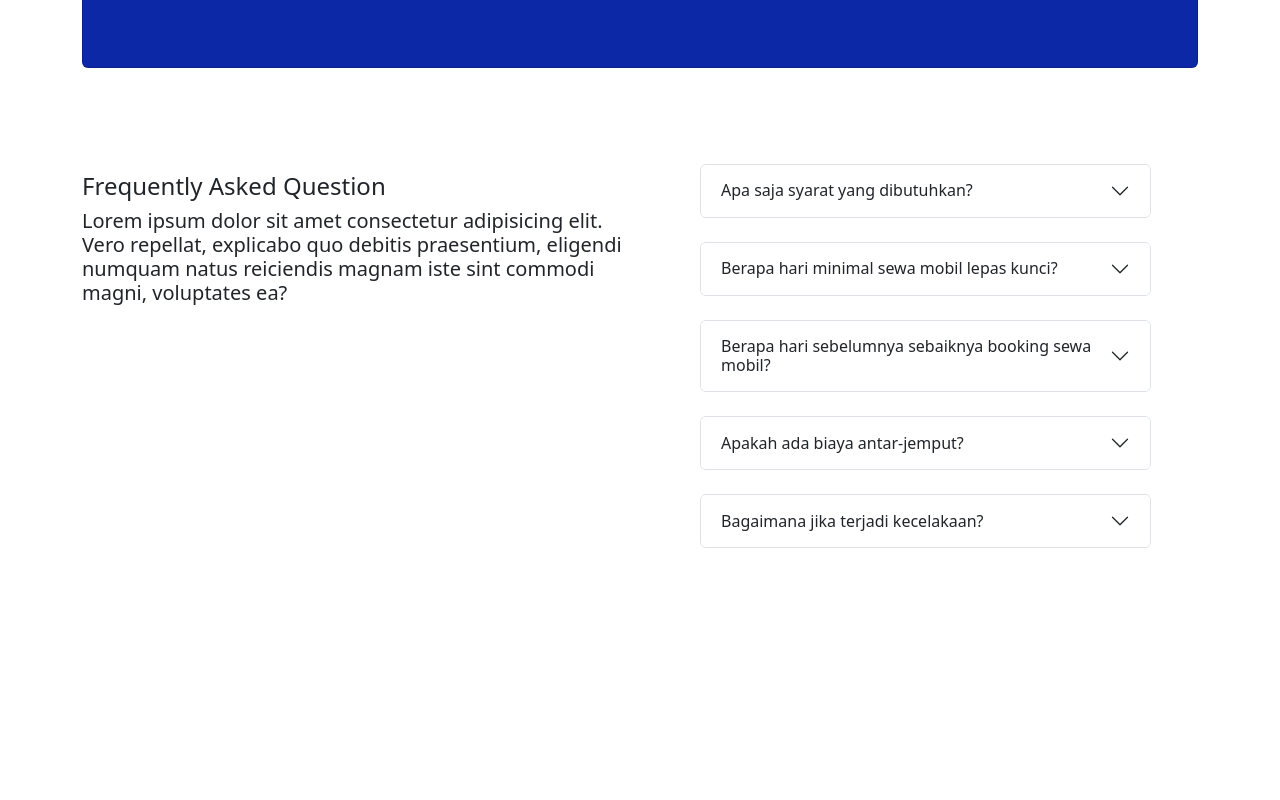
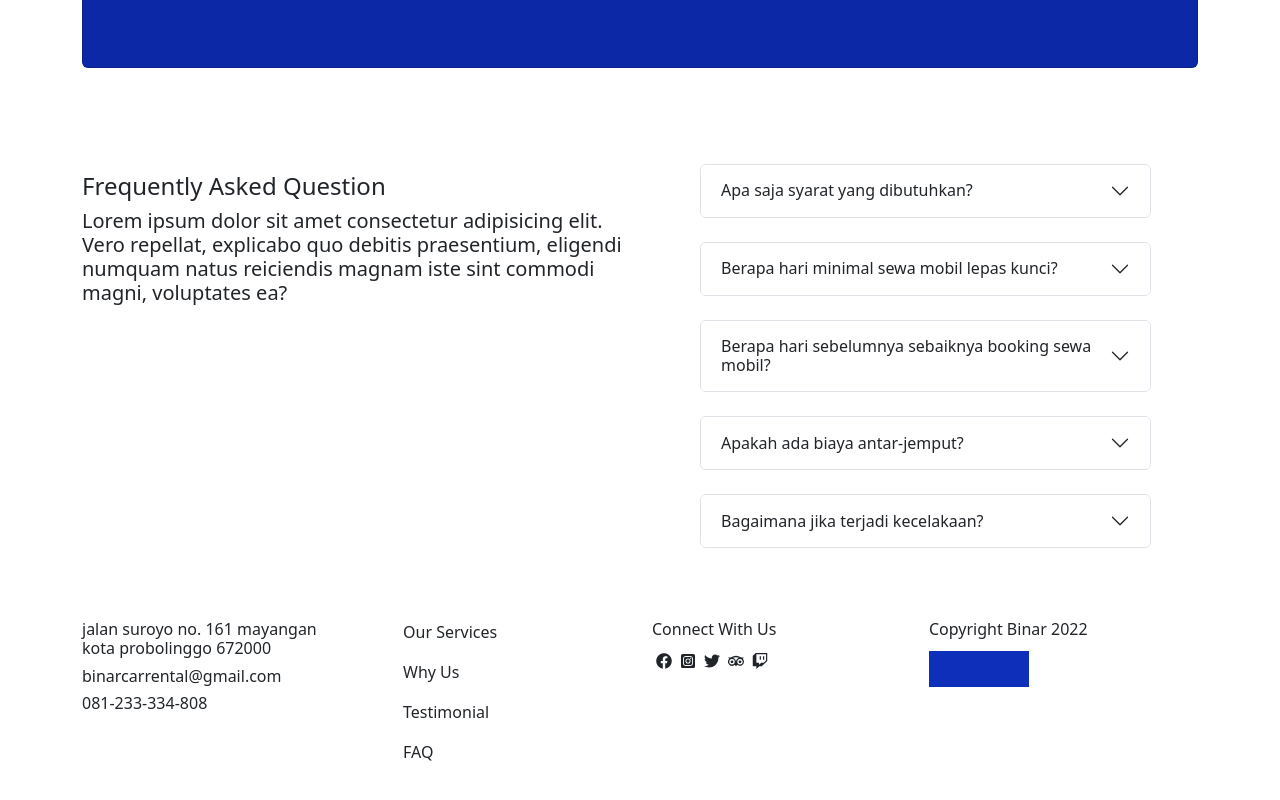
Before and after one commit to rafirachmawan/chapter_5_BinarAcademy, a React (Vite) app: page / in a window 1280 px wide. Shown: the part 1884-2684 px from the top of the page. Before the commit the page ends 2456 px from the top, so only its background shows below. Built offline with nearby package versions, Linux system fonts and the light colour scheme.

Commit message:
add footer on landingpages

```diff
--- a/package.json
+++ b/package.json
@@ -14,6 +14,7 @@
     "react": "^18.2.0",
     "react-bootstrap": "^2.9.1",
     "react-dom": "^18.2.0",
+    "react-icons": "^4.12.0",
     "react-router-dom": "^6.20.0"
   },
   "devDependencies": {
--- /dev/null
+++ b/src/components/Footer/index.jsx
@@ -0,0 +1,67 @@
+import React from "react";
+import { Container, Row, Col } from "react-bootstrap";
+import { FaFacebook } from "react-icons/fa";
+import { FaInstagramSquare } from "react-icons/fa";
+import { FaTwitter } from "react-icons/fa";
+import { FaTripadvisor } from "react-icons/fa";
+import { FaTwitch } from "react-icons/fa";
+import blueimg from "../../assets/biru.png";
+
+const Footer = () => {
+  // bahan untuk perulangan di bawah
+  let address = [
+    {
+      description: "jalan suroyo no. 161 mayangan kota probolinggo 672000",
+    },
+    {
+      description: "binarcarrental@gmail.com",
+    },
+    {
+      description: "081-233-334-808",
+    },
+  ];
+
+  return (
+    <Container className="py-4 mt-lg-4">
+      <Row>
+        <Col className="col-12 col-lg-3 mb-3">
+          {address.map((obj) => {
+            return <h6>{obj.description}</h6>;
+          })}
+        </Col>
+        <Col className="col-12 col-lg-3 ps-lg-5 mb-2">
+          <p>Our Services</p>
+          <p>Why Us</p>
+          <p>Testimonial</p>
+          <p>FAQ</p>
+        </Col>
+        <Col className="col-12 col-lg-3 mb-4">
+          <h6>Connect With Us</h6>
+          <i className="ps-1">
+            <FaFacebook />
+          </i>
+          <i className="ps-2">
+            <FaInstagramSquare />
+          </i>
+          <i className="ps-2">
+            <FaTwitter />
+          </i>
+          <i className="ps-2">
+            <FaTripadvisor />
+          </i>
+          <i className="ps-2">
+            <FaTwitch />
+          </i>
+        </Col>
+        <Col className="col-12 col-lg-3 ps-lg-1">
+          <h6>Copyright Binar 2022</h6>
+          <div className="pt-1">
+            <img src={blueimg} alt="bluefooter" />
+          </div>
+        </Col>
+      </Row>
+    </Container>
+  );
+};
+
+export default Footer;
--- a/src/pages/LandingPages/index.jsx
+++ b/src/pages/LandingPages/index.jsx
@@ -7,6 +7,7 @@
 import Carousels from "../../components/Carousels";
 import CallToAction from "../../components/CallToAction";
 import Faq from "../../components/Faq";
+import Footer from "../../components/Footer";
 
 const LandingPages = () => {
   return (
@@ -19,6 +20,7 @@
       <Carousels />
       <CallToAction />
       <Faq />
+      <Footer />
     </div>
   );
 };
```
Also changed, not shown: 1 other file (tests, documents, lock files or other folders).
